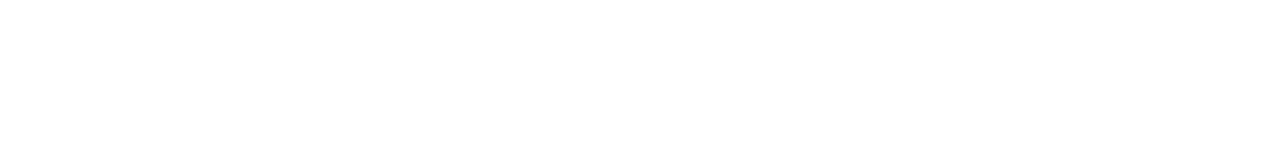
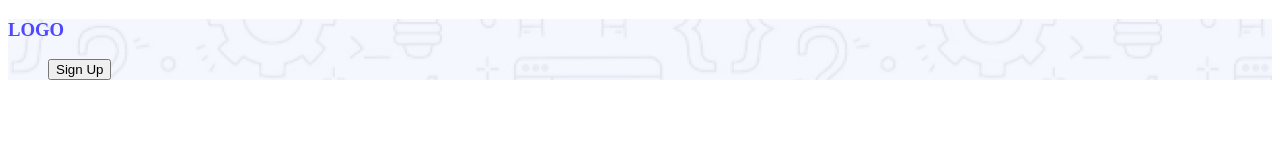
Before and after one commit to jstashin/first-assignment, a plain HTML site: page index.html in a window 1280 px wide. Drawn offline with Linux system fonts and the light colour scheme.

Commit message:
background image

```diff
--- a/index.html
+++ b/index.html
@@ -4,8 +4,17 @@
     <meta charset="UTF-8">
     <meta name="viewport" content="width=device-width, initial-scale=1.0">
     <title>First Assignment</title>
+    <link rel="stylesheet" href="style.css">
 </head>
 <body>
+    <Header>
+        <nav>
+            <h3>LOGO</h3>
+            <ul>
+                <li><a href=""><button>Sign Up</button></a></li>
+            </ul>
+        </nav>
+    </Header>
 
 </body>
 </html>
--- /dev/null
+++ b/style.css
@@ -0,0 +1,12 @@
+h3{
+    color:#4E47FF ;
+}
+ul li{
+  list-style:none;
+
+}
+nav{
+    background-image: url(Assets/Hero-bg.png);
+    width: 1440;
+    height: 698;
+}
```
Also changed, not shown: Assets/Hero-bg.png (added), Assets/avatar.png (added), Assets/icon-star.png (added), Assets/wc-big.png (added), Assets/wc-mini.png (added), ui/action.png (added), ui/banner.png (added), ui/footer.png (added), ui/newsletter.png (added), ui/productive_user.png (added), ui/review.png (added).
